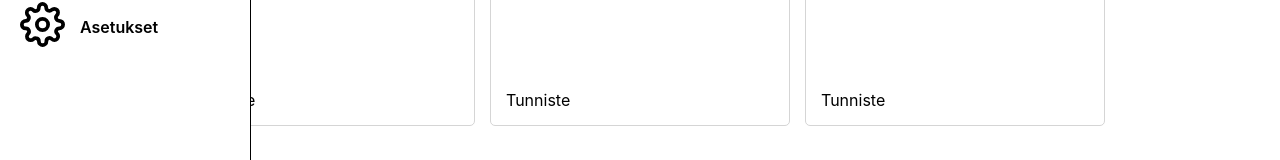
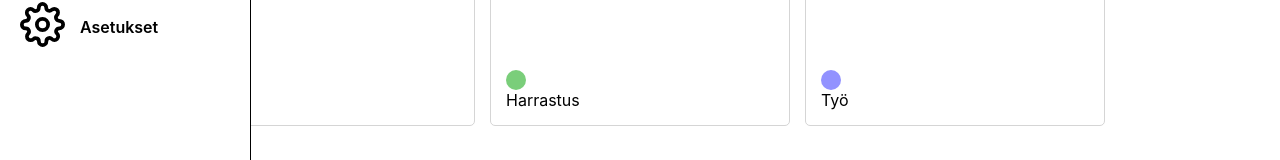
Before and after one commit to Toopemus/noteapp, a React (Create React App) app: page / in a window 1280 px wide. Shown: the part 453-613 px from the top of the page. Built offline with nearby package versions, Linux system fonts and the light colour scheme.

Commit message:
Moved AddNote
Moved AddNote component + added tags to notes. Minor change to server side code to handle browser-side routing eventually eventually

```diff
--- a/src/App.css
+++ b/src/App.css
@@ -95,6 +95,38 @@ textarea {
 .uprow {
   display: flex;
   place-content: space-between;
+}
+
+.red {
+  background-color: rgb(255, 105, 105);
+  width: 20px;
+  height: 20px;
+  border-radius: 50%;
+}
+
+.green {
+  background-color: rgb(122, 206, 122);
+  width: 20px;
+  height: 20px;
+  border-radius: 50%;
+}
+
+.blue {
+  background-color: rgb(146, 146, 255);
+  width: 20px;
+  height: 20px;
+  border-radius: 50%;
+}
+
+.addtagcontainer {
+  position: absolute;
+  width: 225px;
+  min-height: 300px;
+
+  background-color: #ffffff;
+  border: 1px solid #d5d5d5;
+  border-radius: 5px;
+  box-shadow: rgba(60, 64, 67, 0.3) 0px 1px 2px 0px, rgba(60, 64, 67, 0.15) 0px 1px 3px 1px;
 }
 
 .calendarcontainer {
--- a/src/components/Main.js
+++ b/src/components/Main.js
@@ -2,7 +2,6 @@ import React, { useState } from 'react';
 import { nanoid } from 'nanoid';
 
 import Notelist from './Notelist';
-import AddNote from './AddNote';
 
 function Main() {
     const [notes, setNotes] = useState([
@@ -10,19 +9,31 @@ function Main() {
           id: nanoid(),
           header: 'otsikko1',
           text: 'teksti1',
-          reminder: ''
+          reminder: '',
+          tag: {
+            color: 'red',
+            name: 'Koti'
+          }
         },
         {
           id: nanoid(),
           header: 'otsikko2',
           text: 'teksti2',
-          reminder: ''
+          reminder: '',
+          tag: {
+            color: 'green',
+            name: 'Harrastus'
+          }
         },
         {
           id: nanoid(),
           header: 'otsikko3',
           text: 'teksti3',
-          reminder: ''
+          reminder: '',
+          tag: {
+            color: 'blue',
+            name: 'Työ'
+          }
         }
     ]);
 
@@ -31,7 +42,11 @@ function Main() {
           id: nanoid(),
           header: header,
           text: text,
-          reminder: reminder
+          reminder: reminder,
+          tag: {
+            color: '',
+            name: ''
+          }
         }
         const newNotelist = [...notes, newNote];
 
@@ -46,8 +61,7 @@ function Main() {
 
     return (
         <div className='sisalto'>
-            <AddNote handleAddNote = {addNote} />
-            <Notelist notes={notes} handleDeleteNote = {deleteNote} />
+            <Notelist notes={notes} handleDeleteNote = {deleteNote} handleAddNote = {addNote}/>
         </div>
     );
 }
--- a/src/components/Note.js
+++ b/src/components/Note.js
@@ -1,6 +1,6 @@
 import React from 'react';
 
-function Note({id, header, text, reminder, handleDeleteNote}) {
+function Note({id, header, text, reminder, tag, handleDeleteNote}) {
     return (
         <div className='note'>
             <div className='notebody'>
@@ -12,7 +12,10 @@ function Note({id, header, text, reminder, handleDeleteNote}) {
                 <p>{text}</p>
             </div>
             <div className='notefooter'>
-                <div>Tunniste</div>
+                <div>
+                    <div className={tag.color}></div>
+                    <div>{tag.name}</div>
+                </div>
                 <div>{!reminder ? '' : `${reminder.getDate()}.${reminder.getMonth()}.${reminder.getFullYear()} ${reminder.getHours()}:${reminder.getMinutes()}`}</div>
             </div>
         </div>
--- a/src/components/Notelist.js
+++ b/src/components/Notelist.js
@@ -1,9 +1,13 @@
 import React from 'react';
 import Note from './Note';
 
+import AddNote from './AddNote';
+
 //Muistiinpanolista
-function Notelist({notes, handleDeleteNote}) {
+function Notelist({notes, handleDeleteNote, handleAddNote}) {
     return(
+        <div>
+            <AddNote handleAddNote = {handleAddNote} />
             <div className='notelist'>
                 {notes.map((note) => (
                     <Note
@@ -12,9 +16,11 @@ function Notelist({notes, handleDeleteNote}) {
                         header={note.header}
                         text={note.text}
                         reminder={note.reminder}
+                        tag={note.tag}
                         handleDeleteNote = {handleDeleteNote}
                     />
                 ))}
+            </div>
         </div>
     );
 }
```
Also changed, not shown: 1 other file (tests, documents, lock files or other folders). Lines whose indentation alone changed are shown as unchanged.
